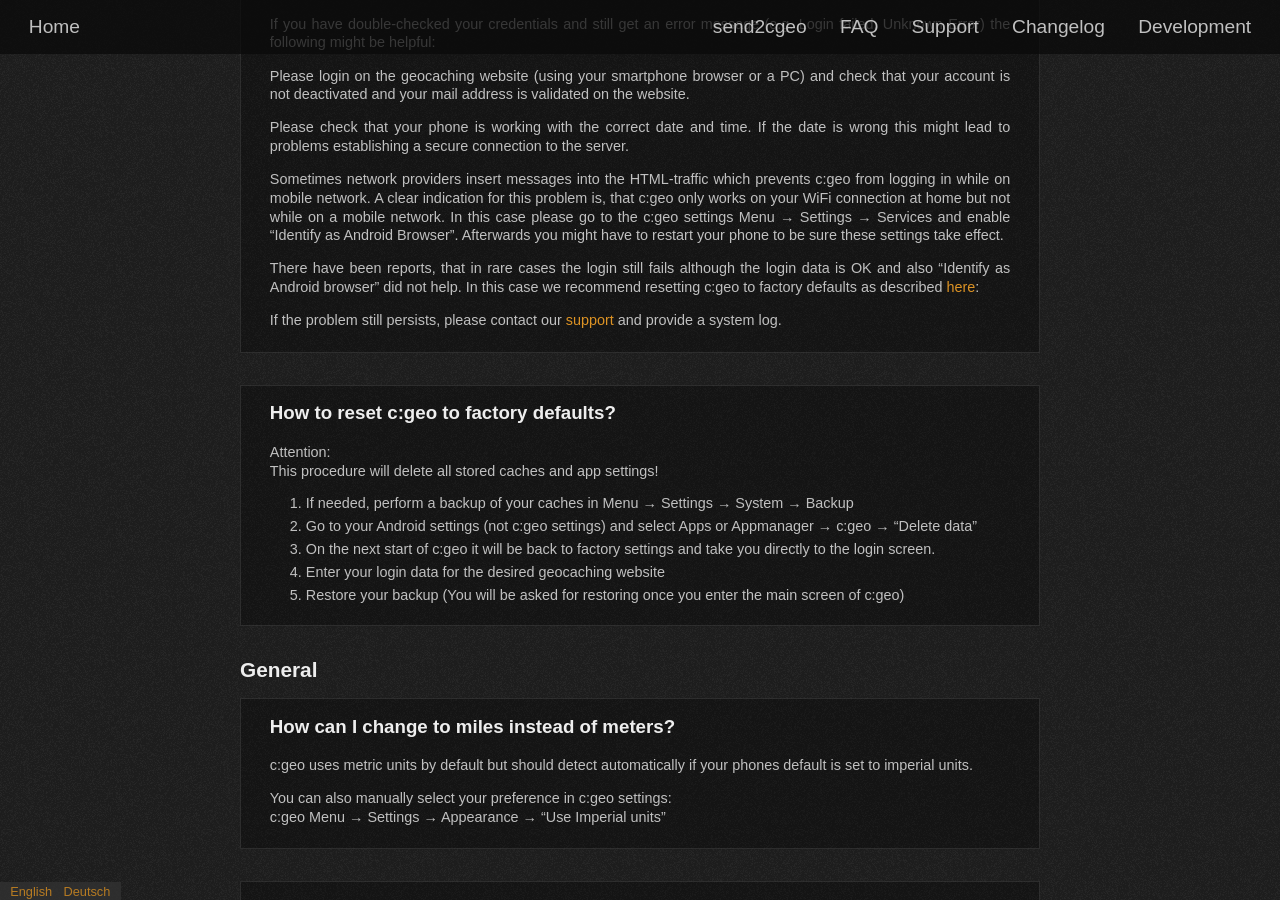
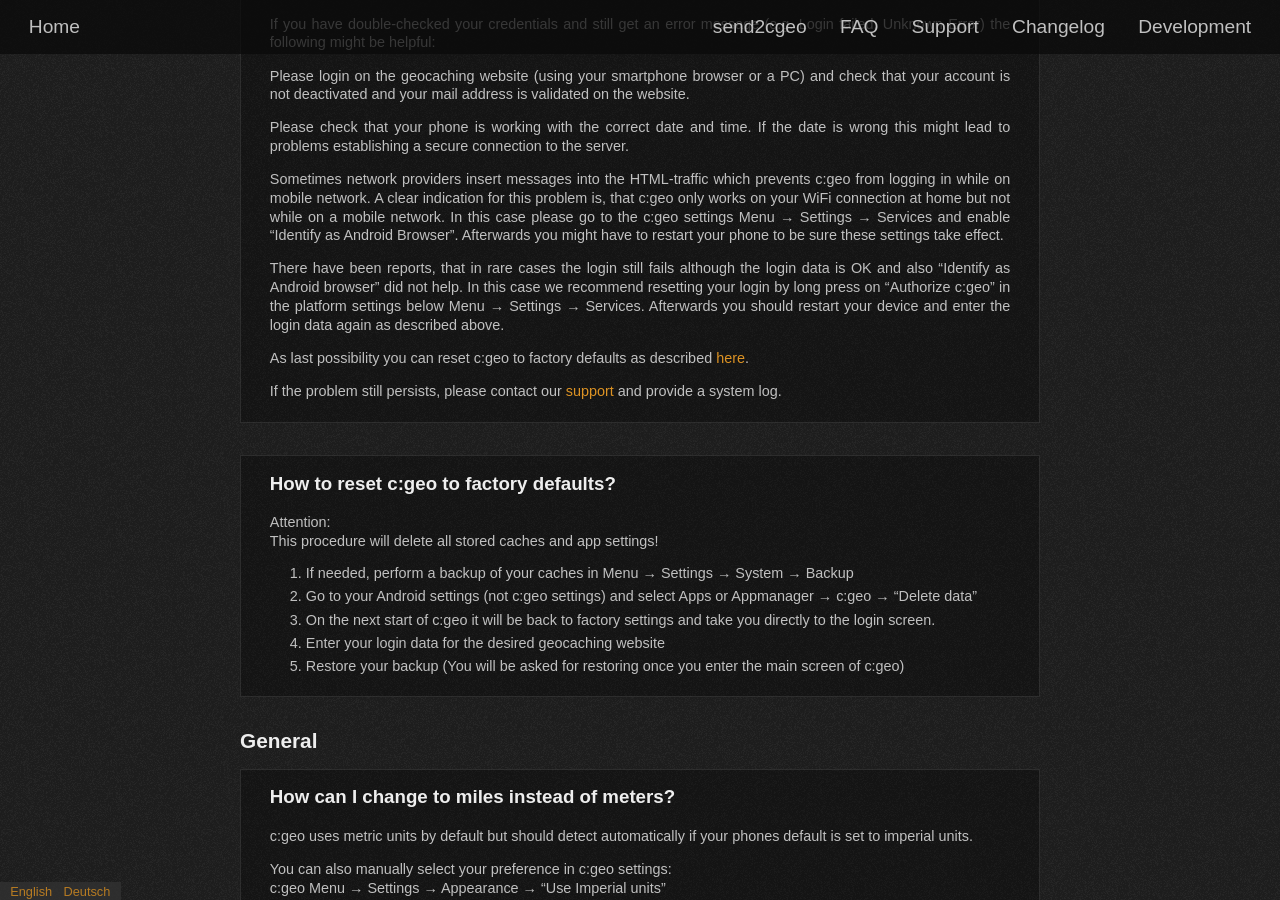
Before and after one commit to cgeo/cgeo.github.io, a Jekyll site: the page built from faq.html, in a window 1280 px wide and 900 px high, scrolled down 4852 px. Built offline with Jekyll 4.4.1, drawn with Linux system fonts in a browser that asks for light colours; some web fonts are replaced.

Commit message:
FAQ: Add login reset as method for login fails

```diff
--- a/_data/faq.yml
+++ b/_data/faq.yml
@@ -194,7 +194,9 @@
                 Afterwards you might have to restart your phone to be sure these settings take effect.
 
                 There have been reports, that in rare cases the login still fails although the login data is OK and also "Identify as Android browser" did not help.
-                In this case we recommend resetting c:geo to factory defaults as described [here](./faq.html#how-to-reset):
+                In this case we recommend resetting your login by long press on "Authorize c:geo" in the platform settings below Menu → Settings → Services. Afterwards you should restart your device and enter the login data again as described above.
+
+                As last possibility you can reset c:geo to factory defaults as described [here](./faq.html#how-to-reset).
 
                 If the problem still persists, please contact our [support](/support.html) and provide a system log.
         de:
@@ -218,7 +220,9 @@
                 Danach musst du evtl. dein Telefon neu starten, um sicherzustellen, dass die Einstellung aktiv ist.
 
                 Es gab Berichte, dass in seltenen Fällen die Anmeldung trotz korrekter Nutzerdaten fehlschlägt und auch "Als Android-Browser identifizieren" nicht hilft.
-                In diesem Fall empfehlen wir c:geo auf die Werkseinstellungen zurückzusetzen, wie es [hier](./faq.html#how-to-reset) beschrieben ist.
+                In diesem Fall empfehlen wir deine Logindaten zurückzusetzen, indem du lange auf das Feld "c:geo autorisieren" in den Plattform-Einstellungen unter  Menü → Einstellungen → Dienste klickst. Danach solltest du dein Gerät neu starten und die Anmeldedaten wie oben beschrieben neu eingeben.
+
+                Als letzte Möglichkeit kannst du c:geo auf Werkseinstellungen zurückzusetzen, wie es [hier](./faq.html#how-to-reset) beschrieben ist.
 
                 Wenn das Problem trotz allem weiter besteht, kontaktiere bitte unseren [Support](/support.html) und stelle uns ein Logfile zur Verfügung.
 
```
